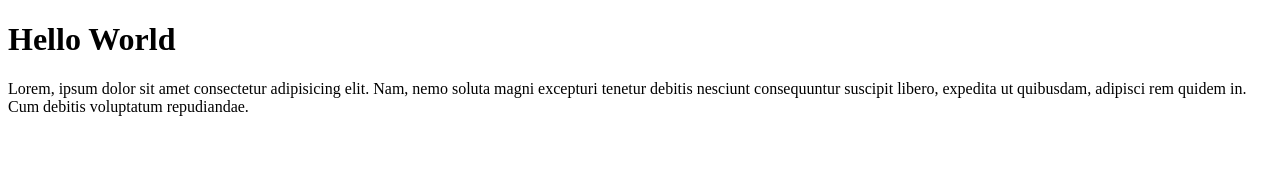
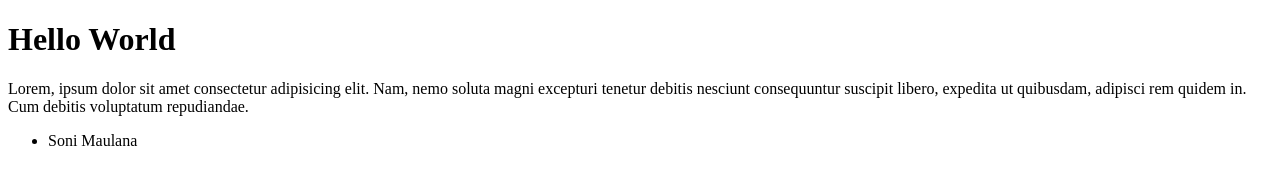
Before and after one commit to sonimaulana/smm-git-test-4, a plain HTML site: page index.html in a window 1280 px wide. Drawn offline with Linux system fonts and the light colour scheme.

Commit message:
Menambahkan Ul li Soni Maulana

```diff
--- a/index.html
+++ b/index.html
@@ -10,5 +10,10 @@
     <p>
         Lorem, ipsum dolor sit amet consectetur adipisicing elit. Nam, nemo soluta magni excepturi tenetur debitis nesciunt consequuntur suscipit libero, expedita ut quibusdam, adipisci rem quidem in. Cum debitis voluptatum repudiandae.
     </p>
+    <ul>
+        <li>
+            Soni Maulana
+        </li>
+    </ul>
 </body>
 </html>
```
